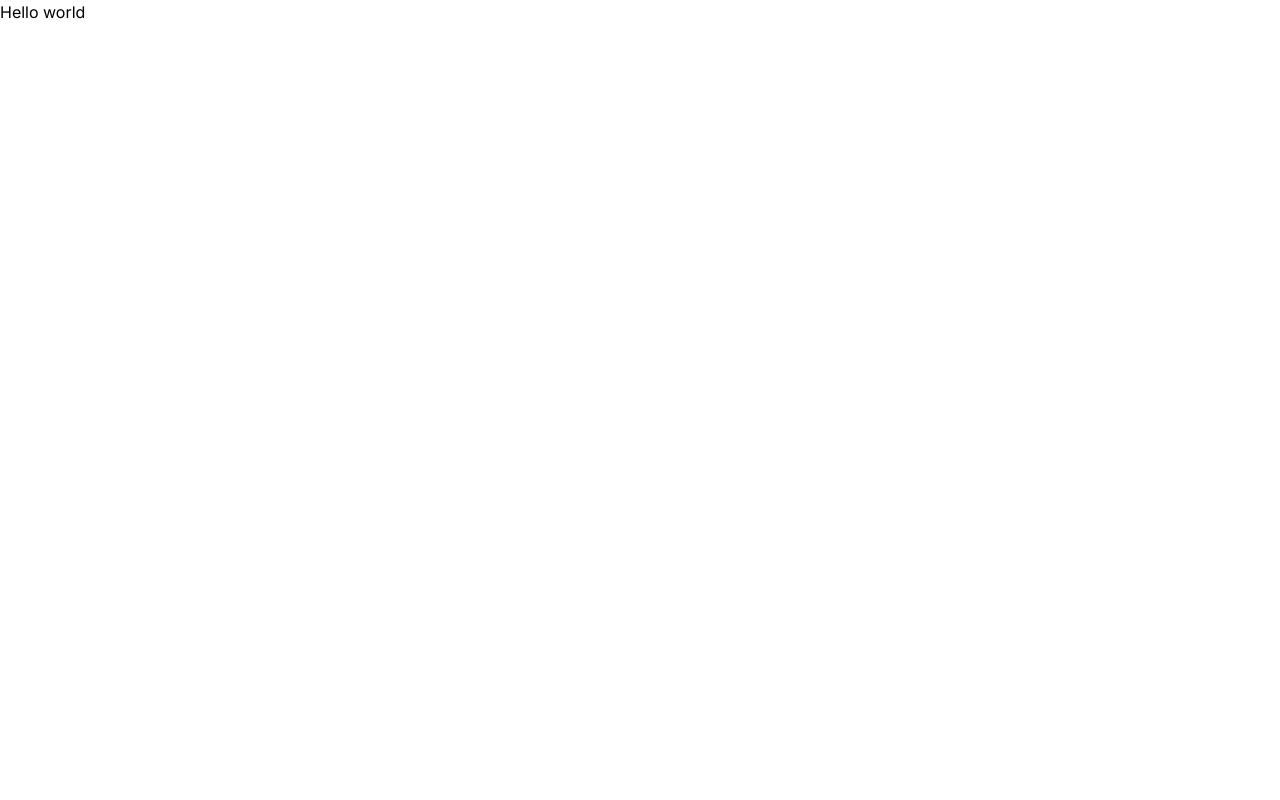
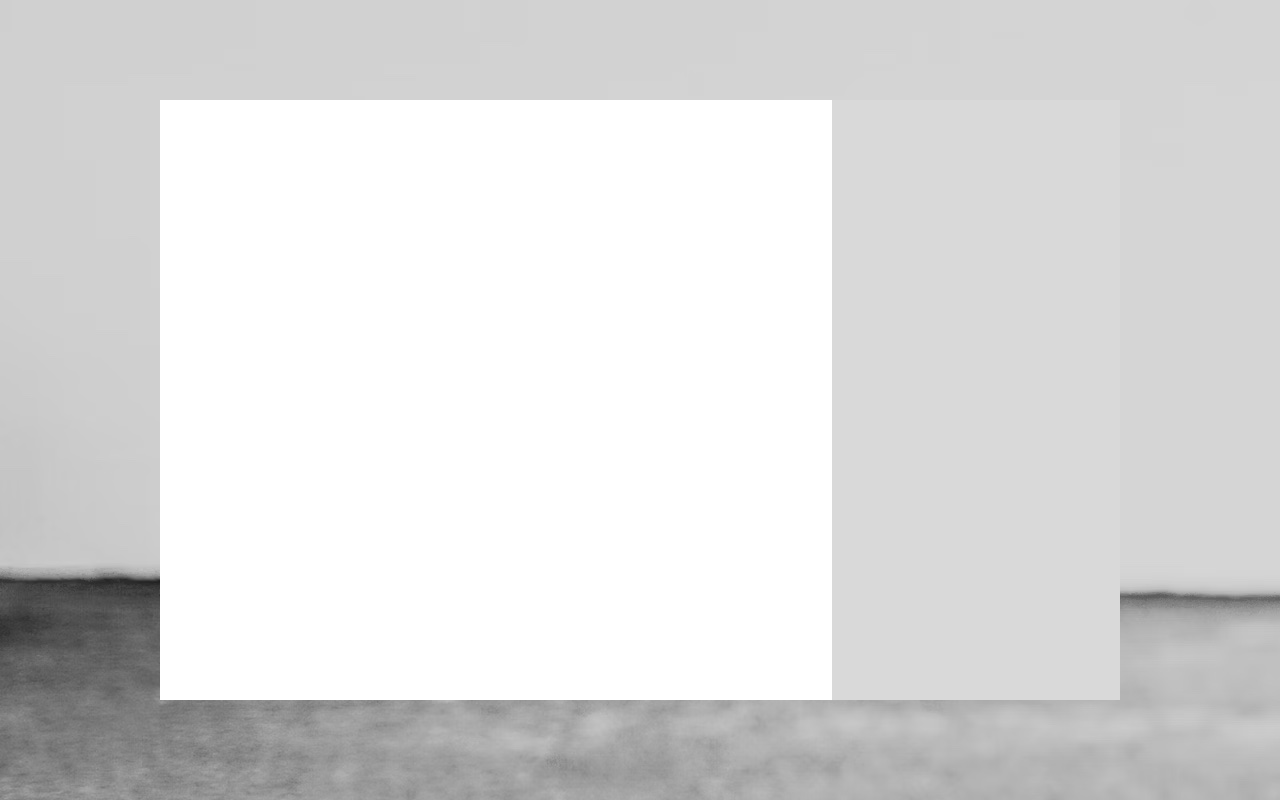
Before and after one commit to shldhll/shopping-cart, a Next.js app: page / in a window 1280 px wide. Built offline with nearby package versions, Linux system fonts and the light colour scheme.

Commit message:
base layout with bg image and panels

```diff
--- a/src/app/layout.tsx
+++ b/src/app/layout.tsx
@@ -5,8 +5,8 @@ import { Inter } from 'next/font/google'
 const inter = Inter({ subsets: ['latin'] })
 
 export const metadata: Metadata = {
-  title: 'Create Next App',
-  description: 'Generated by create next app',
+  title: 'Shopping Cart',
+  description: 'NextJS based UI for shopping cart',
 }
 
 export default function RootLayout({
--- a/src/app/page.tsx
+++ b/src/app/page.tsx
@@ -1,5 +1,15 @@
+import { IProduct, products } from "@/data/products";
+import Image from "next/image";
+
 export default function Home() {
   return (
-    <p>Hello world</p>
+    <div className="h-screen w-screen bg-[url('/background.jpg')] flex items-center justify-center">
+      <div className="h-[75%] w-[75%] flex">
+        <div className="h-full w-[70%] bg-white flex flex-col items-center space-y-8">
+        </div>
+        <div className="h-full w-[30%] bg-[#d9d9d9]">
+        </div>
+      </div>
+    </div>
   )
 }
```
